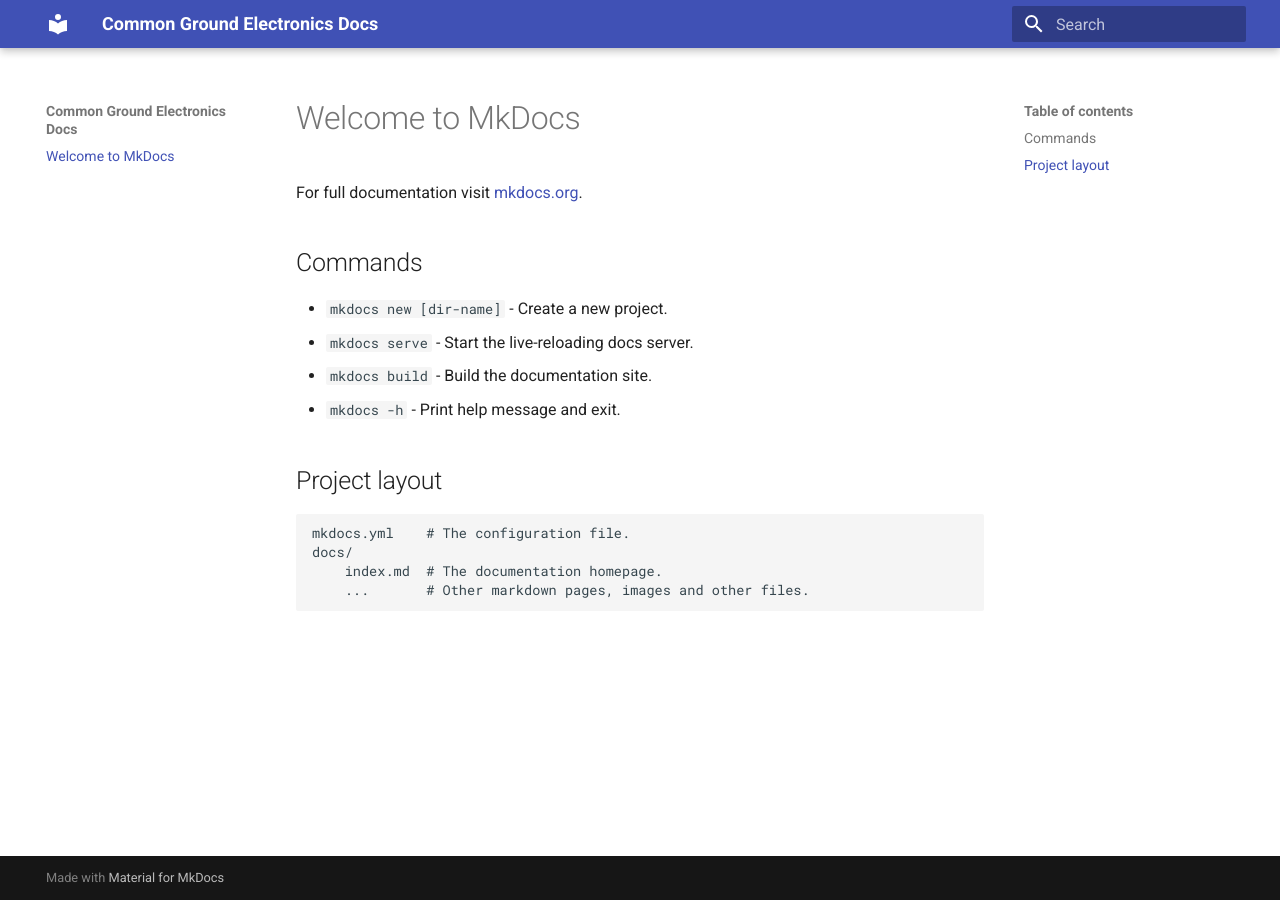
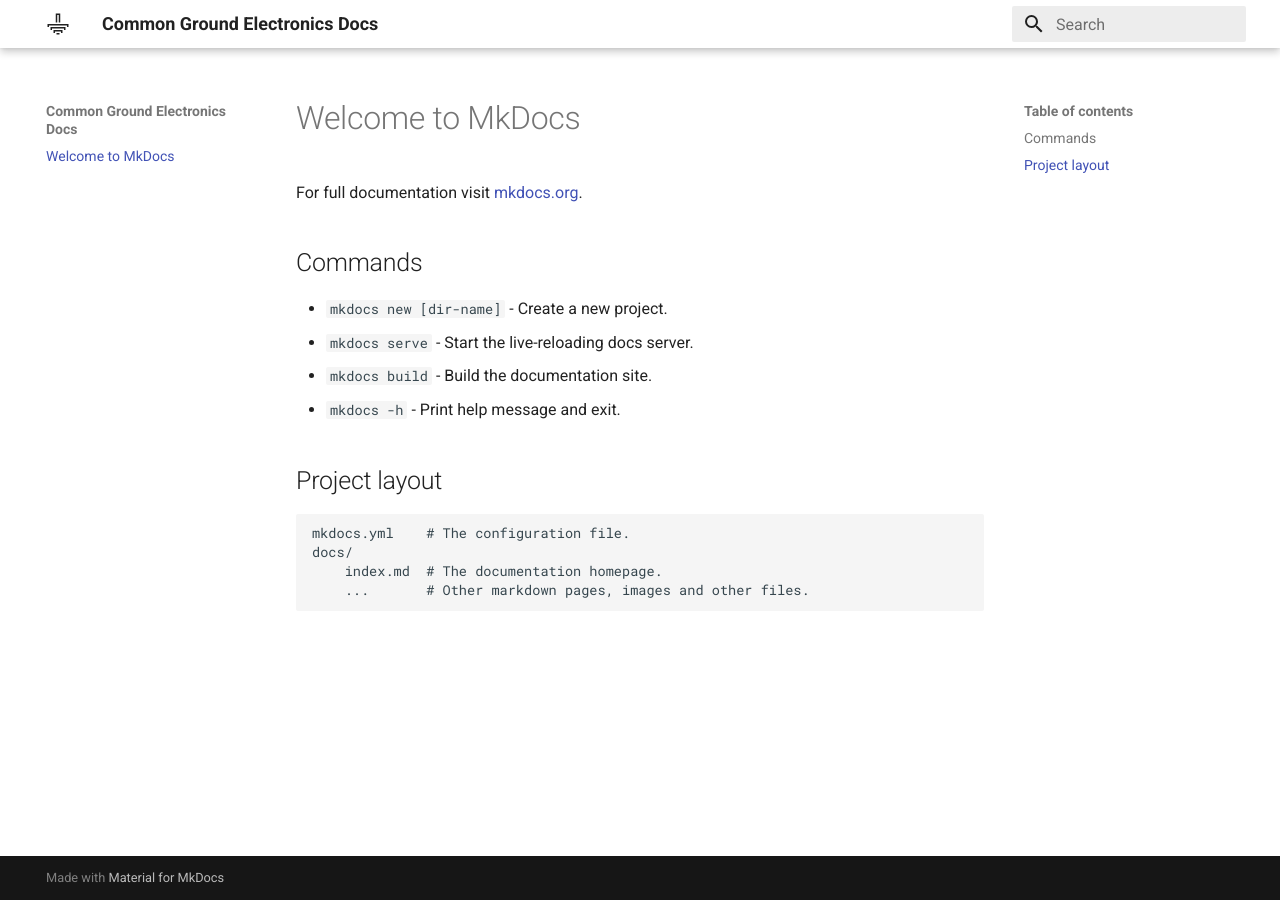
Before and after one commit to cgnd/docs, an MkDocs documentation site: the page built from docs/index.md, in a window 1280 px wide. Built offline with MkDocs 1.6.1 and Material for MkDocs 9.7.7, drawn with Linux system fonts in a browser that asks for light colours.

Commit message:
Add CGND branding

```diff
--- a/REUSE.toml
+++ b/REUSE.toml
@@ -8,7 +8,7 @@
 SPDX-PackageDownloadLocation = "https://github.com/cgnd/docs"
 
 [[annotations]]
-path = ["**.md"]
+path = ["**.md", "**.png", "**.svg", "**.ico"]
 precedence = "aggregate"
 SPDX-FileCopyrightText = "Common Ground Electronics <https://cgnd.dev>"
 SPDX-License-Identifier = "CC-BY-4.0"
--- a/mkdocs.yml
+++ b/mkdocs.yml
@@ -6,3 +6,10 @@
 site_url: https://docs.cgnd.dev
 theme:
   name: material
+  palette:
+    primary: white
+  font:
+    text: Roboto
+    code: Roboto Mono
+  favicon: assets/images/favicon-32x32.png
+  logo: assets/images/logo.svg
```
Also changed, not shown: docs/apple-touch-icon.png (added), docs/assets/images/favicon-32x32.png (added), docs/assets/images/logo.svg (added), docs/favicon.ico (added).
